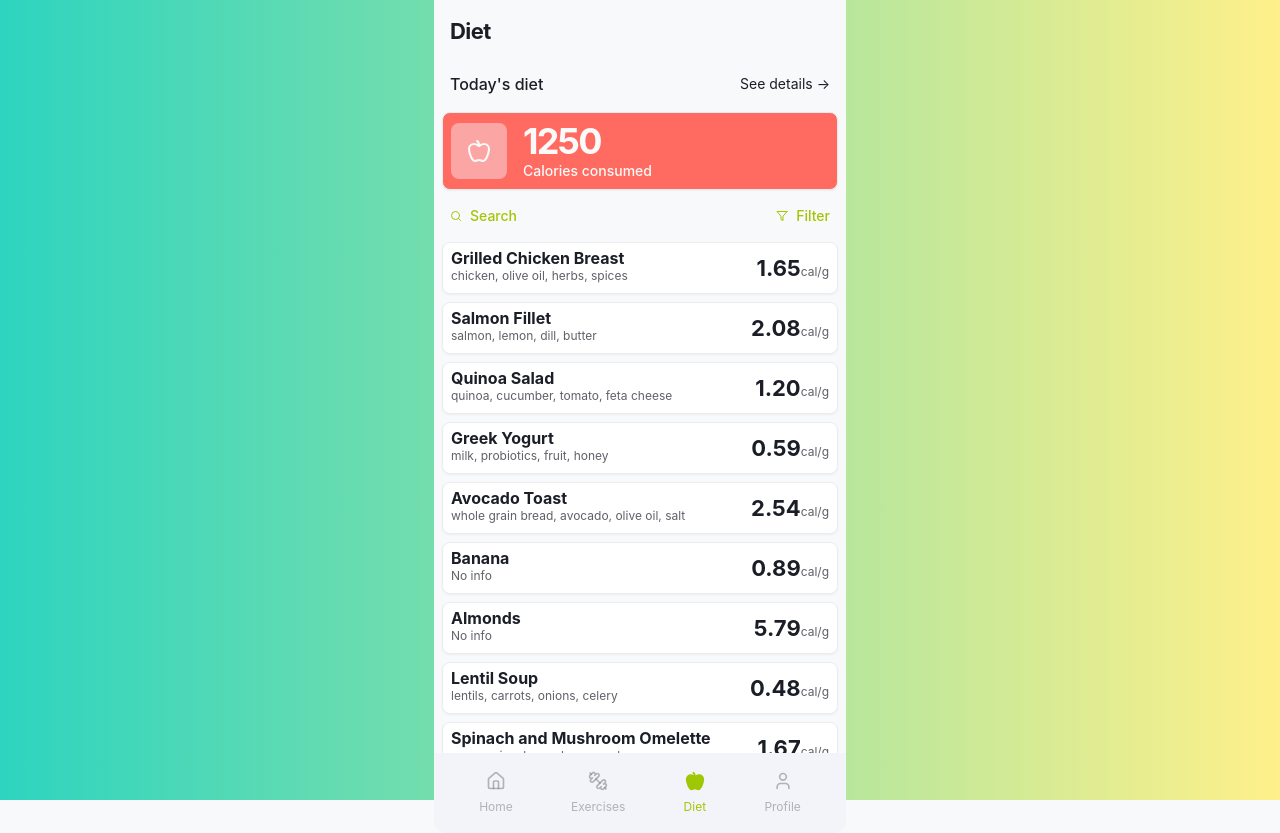
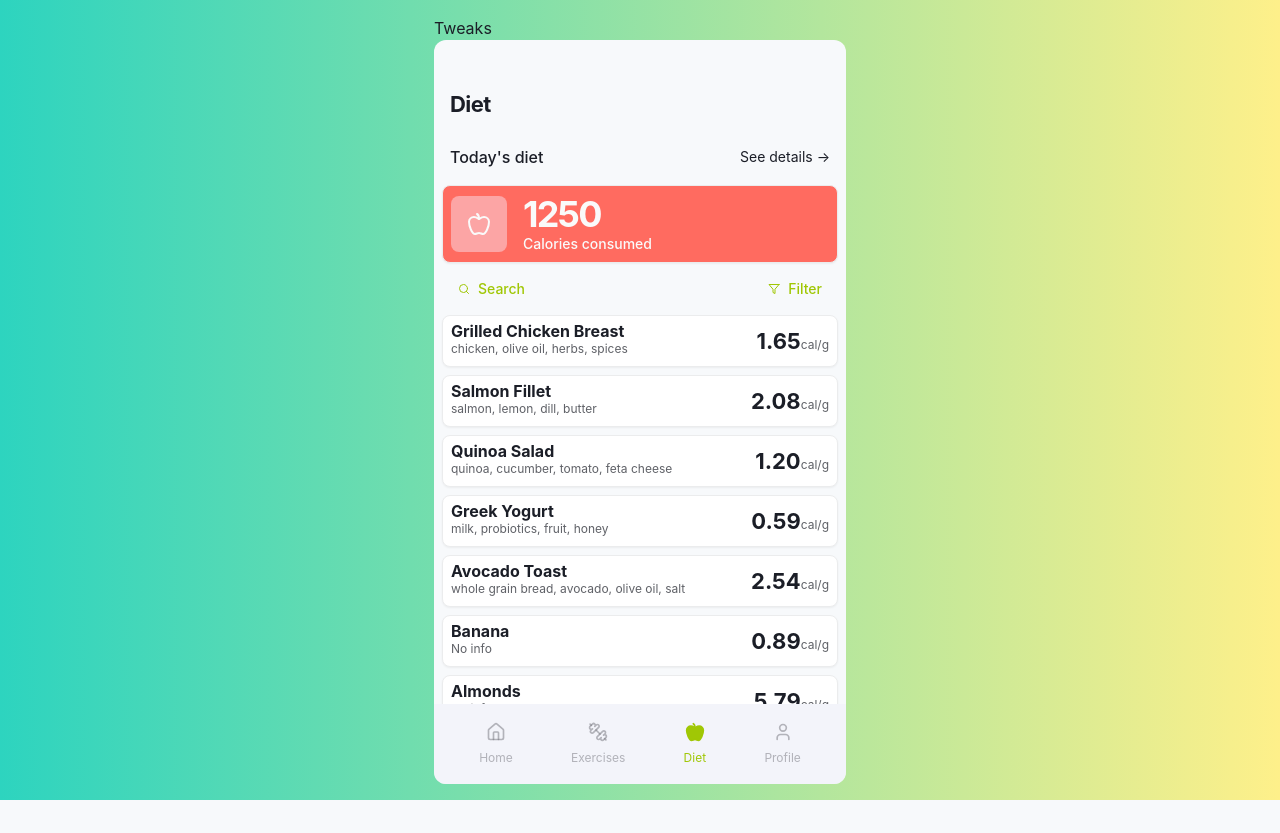
Before and after one commit to Rich1997/fitnesso-design-demo, a React (Vite) app: page /diet in a window 1280 px wide. After the commit the page ends 800 px from the top, so only its background shows below. Built offline with nearby package versions, Linux system fonts and the light colour scheme; a web font is replaced by a local one.

Commit message:
Fix layout, add settings drawer component

```diff
--- a/package.json
+++ b/package.json
@@ -10,6 +10,7 @@
     "preview": "vite preview"
   },
   "dependencies": {
+    "@radix-ui/react-dialog": "^1.1.1",
     "@radix-ui/react-slot": "^1.1.0",
     "class-variance-authority": "^0.7.0",
     "clsx": "^2.1.1",
@@ -19,7 +20,9 @@
     "react-icons": "^5.3.0",
     "react-router-dom": "^6.26.1",
     "tailwind-merge": "^2.5.2",
-    "tailwindcss-animate": "^1.0.7"
+    "tailwindcss-animate": "^1.0.7",
+    "usehooks-ts": "^3.1.0",
+    "vaul": "^0.9.1"
   },
   "devDependencies": {
     "@eslint/js": "^9.9.0",
--- a/src/components/Screen.tsx
+++ b/src/components/Screen.tsx
@@ -1,10 +1,14 @@
 import Layout from "./Layout";
+import SettingsDrawer from "./SettingsDrawer";
 
 const Screen = () => {
     return (
-        <div className="relative flex min-h-patch flex-col sm:p-8 p-0 bg-gradient-to-r from-teal-400 to-yellow-200 items-center justify-center">
-            <div className="sm:h-[866px] h-dvh sm:w-[412px] w-screen bg-background rounded-xl overflow-clip">
-                <Layout />
+        <div className="relative flex min-h-patch flex-col sm:px-8 p-0 bg-gradient-to-r from-teal-400 to-yellow-200 items-center justify-center">
+            <div className="sm:w-[412px] w-screen h-dvh sm:py-4 pt-4 pb-0">
+                <SettingsDrawer />
+                <div className="bg-background rounded-xl overflow-clip h-[calc(100%-24px)]">
+                    <Layout />
+                </div>
             </div>
         </div>
     );
--- /dev/null
+++ b/src/components/SettingsDrawer.tsx
@@ -0,0 +1,17 @@
+import { Drawer, DrawerTrigger, DrawerContent } from "@/components/ui/drawer";
+import { useMediaQuery } from "usehooks-ts";
+
+const SettingsDrawer = () => {
+    const isDesktop = useMediaQuery("(min-width: 640px)");
+
+    return (
+        <div className="w-full flex justify-start">
+            <Drawer direction={`${isDesktop ? "left" : "bottom"}`}>
+                <DrawerTrigger>Tweaks</DrawerTrigger>
+                <DrawerContent>Hello</DrawerContent>
+            </Drawer>
+        </div>
+    );
+};
+
+export default SettingsDrawer;
--- a/src/components/UI snippets/PaddedContainer.tsx
+++ b/src/components/UI snippets/PaddedContainer.tsx
@@ -3,10 +3,21 @@ import { ReactNode } from "react";
 type PaddedContainerProps = {
     children: ReactNode;
     padding?: string;
+    className?: string;
 };
 
-const PaddedContainer: React.FC<PaddedContainerProps> = ({ children, padding = 2 }) => {
-    return <div className={`px-${padding} w-full`}>{children}</div>;
+const PaddedContainer: React.FC<PaddedContainerProps> = ({ children, padding = "2", className }) => {
+    const numericPadding = parseInt(padding);
+    const inlineStyle = {
+        paddingLeft: `${numericPadding * 0.25}rem`,
+        paddingRight: `${numericPadding * 0.25}rem`,
+    };
+
+    return (
+        <div className={`w-full px-${padding}`} style={inlineStyle}>
+            {children}
+        </div>
+    );
 };
 
 export default PaddedContainer;
--- a/src/components/pages/Diet.tsx
+++ b/src/components/pages/Diet.tsx
@@ -83,7 +83,7 @@ const Diet = () => {
                     variant="destructive"
                 />
             </PaddedContainer>
-            <PaddedContainer padding="4">
+            <PaddedContainer padding="6">
                 <ActionBar allItems={allDietTitles} />
             </PaddedContainer>
             <PaddedFlexContainer>
--- a/src/components/pages/Exercises.tsx
+++ b/src/components/pages/Exercises.tsx
@@ -29,7 +29,7 @@ const Exercises = () => {
         <>
             <TitleBar title="Exercises" />
             <SubtitleBar subtitle="Today's activity" showDetailsButton={true} />
-            <PaddedContainer padding="4">
+            <PaddedContainer padding="6">
                 <ActionBar allItems={allExerciseTitles} />
             </PaddedContainer>
             <PaddedFlexContainer>
--- /dev/null
+++ b/src/components/ui/drawer.tsx
@@ -0,0 +1,87 @@
+import * as React from "react";
+import { Drawer as DrawerPrimitive } from "vaul";
+
+import { cn } from "@/lib/utils";
+
+const Drawer = ({ shouldScaleBackground = true, ...props }: React.ComponentProps<typeof DrawerPrimitive.Root>) => (
+    <DrawerPrimitive.Root shouldScaleBackground={shouldScaleBackground} {...props} />
+);
+Drawer.displayName = "Drawer";
+
+const DrawerTrigger = DrawerPrimitive.Trigger;
+
+const DrawerPortal = DrawerPrimitive.Portal;
+
+const DrawerClose = DrawerPrimitive.Close;
+
+const DrawerOverlay = React.forwardRef<
+    React.ElementRef<typeof DrawerPrimitive.Overlay>,
+    React.ComponentPropsWithoutRef<typeof DrawerPrimitive.Overlay>
+>(({ className, ...props }, ref) => (
+    <DrawerPrimitive.Overlay ref={ref} className={cn("fixed inset-0 z-50 bg-black/80", className)} {...props} />
+));
+DrawerOverlay.displayName = DrawerPrimitive.Overlay.displayName;
+
+const DrawerContent = React.forwardRef<
+    React.ElementRef<typeof DrawerPrimitive.Content>,
+    React.ComponentPropsWithoutRef<typeof DrawerPrimitive.Content>
+>(({ className, children, ...props }, ref) => (
+    <DrawerPortal>
+        <DrawerOverlay />
+        <DrawerPrimitive.Content
+            ref={ref}
+            className={cn(
+                "fixed inset-x-0 z-50 flex sm:flex-row flex-col-reverse rounded-t-[10px] border bg-background items-center sm:gap-6 gap-10 sm:h-screen h-4/5 sm:top-0 sm:right-auto left-0 right-0 bottom-0 mt-0 sm:w-[500px] w-full rounded-none border-r-0 sm:border-r border-l-0 border-t sm:border-y-0 px-4 sm:py-10 py-4",
+                className
+            )}
+            {...props}
+        >
+            <div className="flex flex-col gap-8 w-full h-full">{children}</div>
+            <div className="mx-auto sm:mx-0 h-2 min-h-2 sm:h-20 w-[100px] sm:w-2 rounded-full bg-border" />
+        </DrawerPrimitive.Content>
+    </DrawerPortal>
+));
+DrawerContent.displayName = "DrawerContent";
+
+const DrawerHeader = ({ className, ...props }: React.HTMLAttributes<HTMLDivElement>) => (
+    <div className={cn("grid gap-1.5 p-4 text-center sm:text-left", className)} {...props} />
+);
+DrawerHeader.displayName = "DrawerHeader";
+
+const DrawerFooter = ({ className, ...props }: React.HTMLAttributes<HTMLDivElement>) => (
+    <div className={cn("mt-auto flex flex-col gap-2 p-4", className)} {...props} />
+);
+DrawerFooter.displayName = "DrawerFooter";
+
+const DrawerTitle = React.forwardRef<
+    React.ElementRef<typeof DrawerPrimitive.Title>,
+    React.ComponentPropsWithoutRef<typeof DrawerPrimitive.Title>
+>(({ className, ...props }, ref) => (
+    <DrawerPrimitive.Title
+        ref={ref}
+        className={cn("text-lg font-semibold leading-none tracking-tight", className)}
+        {...props}
+    />
+));
+DrawerTitle.displayName = DrawerPrimitive.Title.displayName;
+
+const DrawerDescription = React.forwardRef<
+    React.ElementRef<typeof DrawerPrimitive.Description>,
+    React.ComponentPropsWithoutRef<typeof DrawerPrimitive.Description>
+>(({ className, ...props }, ref) => (
+    <DrawerPrimitive.Description ref={ref} className={cn("text-sm text-muted-foreground", className)} {...props} />
+));
+DrawerDescription.displayName = DrawerPrimitive.Description.displayName;
+
+export {
+    Drawer,
+    DrawerPortal,
+    DrawerOverlay,
+    DrawerTrigger,
+    DrawerClose,
+    DrawerContent,
+    DrawerHeader,
+    DrawerFooter,
+    DrawerTitle,
+    DrawerDescription,
+};
```
Also changed, not shown: tsconfig.json (+3 -5 lines), 2 other files (tests, documents, lock files or other folders).
